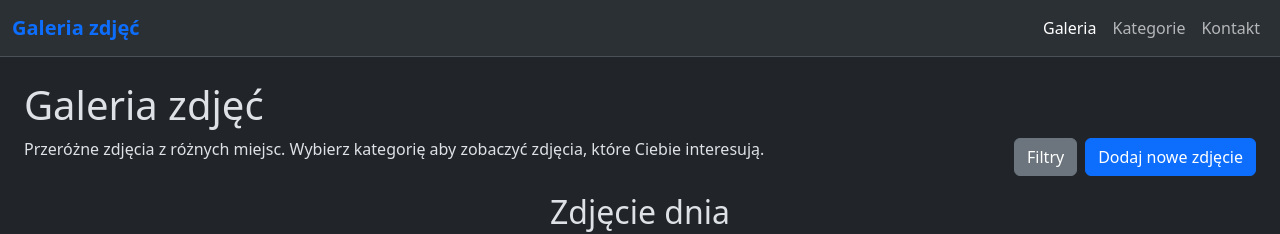
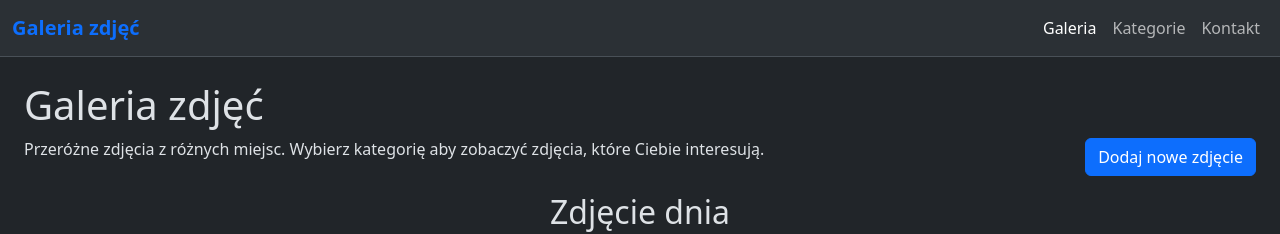
Before and after one commit to Cunny-Connoisseur/Webowe-zadania, a React (Vite) app: page / in a window 1280 px wide. Shown: the top 234 px of the page. Built offline with nearby package versions, Linux system fonts and the light colour scheme.

Commit message:
update header to use link

```diff
--- a/src/components/Header.jsx
+++ b/src/components/Header.jsx
@@ -1,3 +1,5 @@
+import { Link } from "react-router-dom"
+
 export default ({}) => {
     return (<>
         <div className="row g-2">
@@ -14,13 +16,9 @@
             </div>
 
             <div className="col-12 col-lg-4 justify-content-lg-end align-items-center d-flex">
-                <button type="button" className="btn btn-secondary me-2" data-bs-toggle="offcanvas" data-bs-target="#filter-offcanvas">
-                    Filtry
-                </button>
-
-                <button type="button" className="btn btn-primary" data-bs-toggle="modal" data-bs-target="#new_image-modal">
+                <Link to={"/dodaj"} className="btn btn-primary">
                     Dodaj nowe zdjęcie
-                </button>
+                </Link>
             </div>
         </div>
     </>)
```
